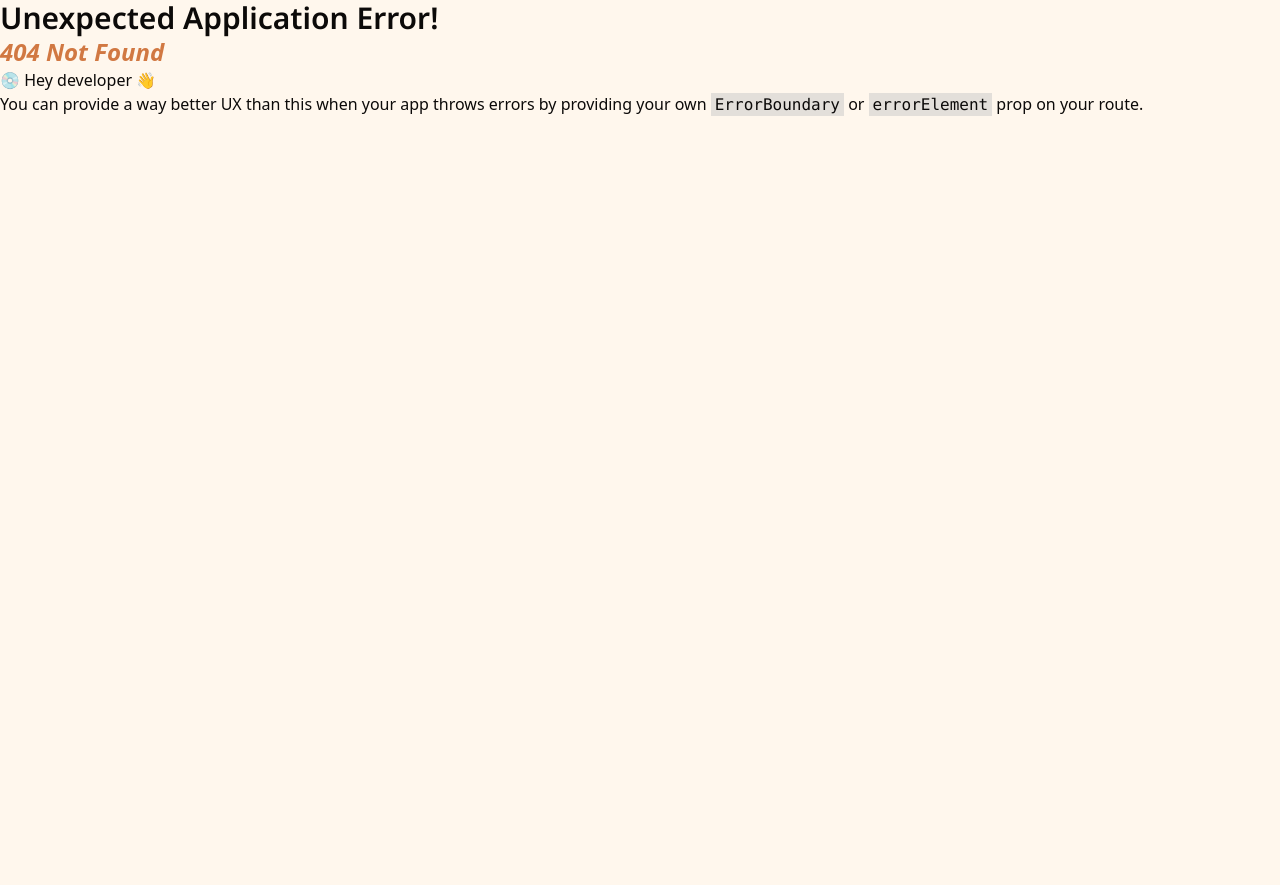
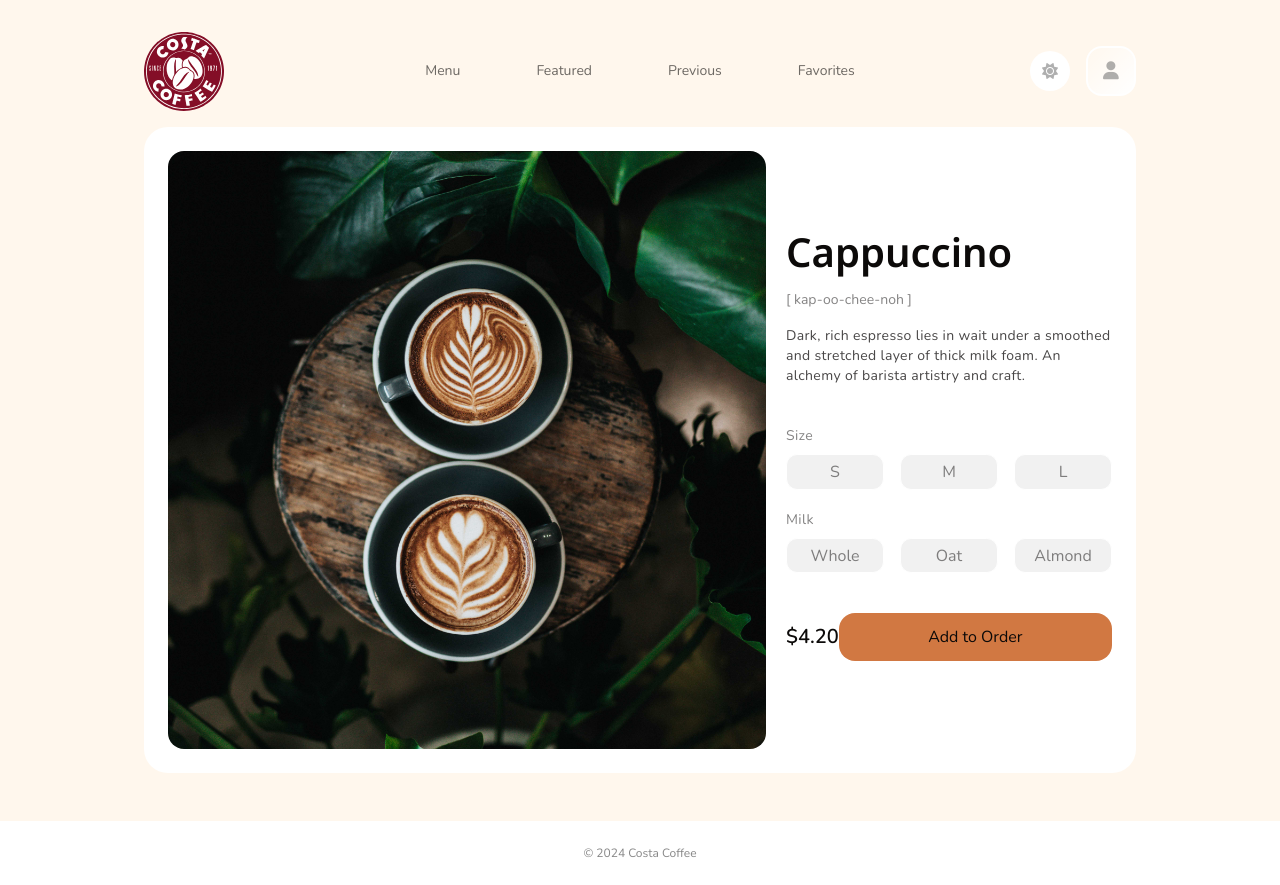
Before and after one commit to ccespedes/costa-coffee-app, a React (Vite) app: page /product/1 in a window 1280 px wide. Before the commit this address had no page. Before the commit the page ends 800 px from the top, so only its background shows below. Built offline with nearby package versions, Linux system fonts and the light colour scheme.

Commit message:
Only show milk options on product page if included in product ingredients

```diff
--- a/index.html
+++ b/index.html
@@ -15,7 +15,7 @@
     <link rel="preconnect" href="https://fonts.googleapis.com" />
     <link rel="preconnect" href="https://fonts.gstatic.com" crossorigin />
     <link
-      href="https://fonts.googleapis.com/css2?family=Inter:wght@100..900&family=Noto+Sans:ital,wght@0,100..900;1,100..900&display=swap"
+      href="https://fonts.googleapis.com/css2?family=Nunito:wght@100..900&family=Noto+Sans:ital,wght@0,100..900;1,100..900&display=swap"
       rel="stylesheet"
     />
     <meta name="viewport" content="width=device-width, initial-scale=1.0" />
--- a/src/components/BoxButton.jsx
+++ b/src/components/BoxButton.jsx
@@ -3,27 +3,30 @@ import React from "react"
 const BoxButton = ({ className, children, icon, type }) => {
   const defaultClasses =
     type === "secondary"
-      ? "flex items-center justify-center bg-secondary/50 border-[0.08rem] border-card py-[0.3rem] px-12 rounded-[0.7rem] transition-all duration-200 hover:border-[0.08rem] hover:border-primary hover:text-primary"
+      ? "flex items-center justify-center text-foreground/50 bg-secondary/50 border-[0.08rem] border-card py-[0.3rem]  rounded-[0.7rem] transition-all duration-200 hover:border-[0.08rem] hover:border-primary hover:text-primary sm:px-12"
       : "flex items-center justify-center bg-primary transition-all duration-200  hover:scale-105"
 
-  return (
+  return icon ? (
+    <>
       <div className="relative">
-      {icon ? (
-        <>
         <button
           className={`${defaultClasses} rounded-xl  ${className}`}
         ></button>
         <i
           className={`absolute top-1/2 left-1/2 transform -translate-x-1/2 -translate-y-1/2 pointer-events-none ${icon}`}
         ></i>
+      </div>
     </>
   ) : (
-        <button className={`${defaultClasses} rounded-2xl  ${className}`}>
+    <button className={`${defaultClasses} rounded-2xl w-full ${className}`}>
       {children}
     </button>
-      )}
-    </div>
   )
 }
 
 export default BoxButton
+
+// const defaultClasses =
+//     type === "secondary"
+//       ? "flex items-center justify-center text-foreground/50 bg-secondary/50 border-[0.08rem] border-card py-[0.3rem] min-w-[5.5rem] rounded-[0.7rem] transition-all duration-200 hover:border-[0.08rem] hover:border-primary hover:text-primary sm:px-12"
+//       : "flex items-center justify-center bg-primary transition-all duration-200  hover:scale-105"
--- a/src/index.css
+++ b/src/index.css
@@ -64,7 +64,7 @@
   }
 
   body {
-    @apply bg-background text-foreground;
+    @apply bg-background text-foreground font-nunito;
   }
 
   h1 {
--- a/src/main.jsx
+++ b/src/main.jsx
@@ -19,7 +19,7 @@ const router = createBrowserRouter([
     children: [
       { index: true, element: <Home /> },
       { path: "/products", element: <Products /> },
-      { path: "/products/:id", element: <ProductDetail /> },
+      { path: "/product/:id", element: <ProductDetail /> },
       { path: "/menu", element: <Menu /> },
       { path: "/featured", element: <Featured /> },
       { path: "/previous", element: <Previous /> },
--- a/src/routes/Home.jsx
+++ b/src/routes/Home.jsx
@@ -9,8 +9,11 @@ const Home = () => {
   const products = getProducts()
 
   const menuItems = products.map((item) => (
-    <Card className="relative border-border bg-card p-4 rounded-3xl min-w-64 cursor-pointer mb-5 md:mb-0">
-      <Link to={`/products/${item.id}`} key={item.id}>
+    <Card
+      key={item.id}
+      className="relative border-border bg-card p-4 rounded-3xl min-w-64 cursor-pointer mb-5 md:mb-0"
+    >
+      <Link to={`/product/${item.id}`}>
         <div>
           <img className="rounded-2xl" src={item.image} alt={item.name} />
         </div>
--- a/src/routes/ProductDetail.jsx
+++ b/src/routes/ProductDetail.jsx
@@ -10,37 +10,75 @@ const ProductDetail = () => {
 
   const product = products.filter((item) => item.id === parseInt(id))[0]
 
-  console.log(id)
-  console.log(product.name)
+  const milkOptions = product.ingredients
+    .map((item) => item.includes("milk"))
+    .find((item) => item === true)
+
+  console.log(milkOptions)
+  //   console.log(id)
+  //   console.log(product.name)
 
   return (
     <Container>
       <section className="mb-12">
-        <h1 className="mb-4">{product.name}</h1>
-        <Card className="relative border-border bg-card p-6 rounded-3xl min-w-64 mb-5 md:mb-0">
-          <div>
+        <Card className="relative border-border bg-card p-6 rounded-3xl min-w-64 mb-5 md:flex">
+          <div className="md:mr-5 md:max-w-90">
             <img
-              className="rounded-2xl mb-4"
+              className="rounded-2xl mb-4 md:mb-0"
               src={product.image}
               alt={product.name}
             />
           </div>
+
+          <div className="md:flex md:flex-col md:justify-center">
+            <h1 className="mb-2">{product.name}</h1>
             <p className="text-sm text-foreground/50 font-extralight mb-4">
               {product.phonetic}
             </p>
-          <p className="text-sm text-foreground/75 mb-10">
+            <p className="text-sm font-light tracking-wide text-foreground/75 mb-10">
               {product.description}
             </p>
 
-          <div className="flex gap-4 justify-between mb-10">
-            <BoxButton type="secondary">S</BoxButton>
-            <BoxButton type="secondary">M</BoxButton>
-            <BoxButton type="secondary">L</BoxButton>
+            <div className="mb-10">
+              <p className="text-sm font-light tracking-wide text-foreground/50 mb-2">
+                Size
+              </p>
+              <div className="flex gap-4 justify-between mb-5">
+                <BoxButton className="md:w-20" type="secondary">
+                  S
+                </BoxButton>
+                <BoxButton className="md:w-20" type="secondary">
+                  M
+                </BoxButton>
+                <BoxButton className="md:w-20" type="secondary">
+                  L
+                </BoxButton>
+              </div>
+
+              {milkOptions && (
+                <>
+                  <p className="text-sm font-light tracking-wide text-foreground/50 mb-2">
+                    Milk
+                  </p>
+                  <div className="flex gap-4 justify-between">
+                    <BoxButton className="md:w-20" type="secondary">
+                      Whole
+                    </BoxButton>
+                    <BoxButton className="md:w-20" type="secondary">
+                      Oat
+                    </BoxButton>
+                    <BoxButton className="md:w-20" type="secondary">
+                      Almond
+                    </BoxButton>
+                  </div>
+                </>
+              )}
             </div>
 
             <div className="flex items-center justify-between mb-4">
               <h4>${product.price.toFixed(2)}</h4>
-            <BoxButton className="py-3 px-8">Add to Order</BoxButton>
+              <BoxButton className="py-3 px-8 w-48">Add to Order</BoxButton>
+            </div>
           </div>
         </Card>
       </section>
--- a/tailwind.config.js
+++ b/tailwind.config.js
@@ -45,6 +45,7 @@ export default {
     },
     fontFamily: {
       noto: ["Noto Sans", ...fontFamily.sans],
+      nunito: ["Nunito", ...fontFamily.sans],
     },
   },
   plugins: [],
```
Lines whose indentation alone changed are shown as unchanged.
